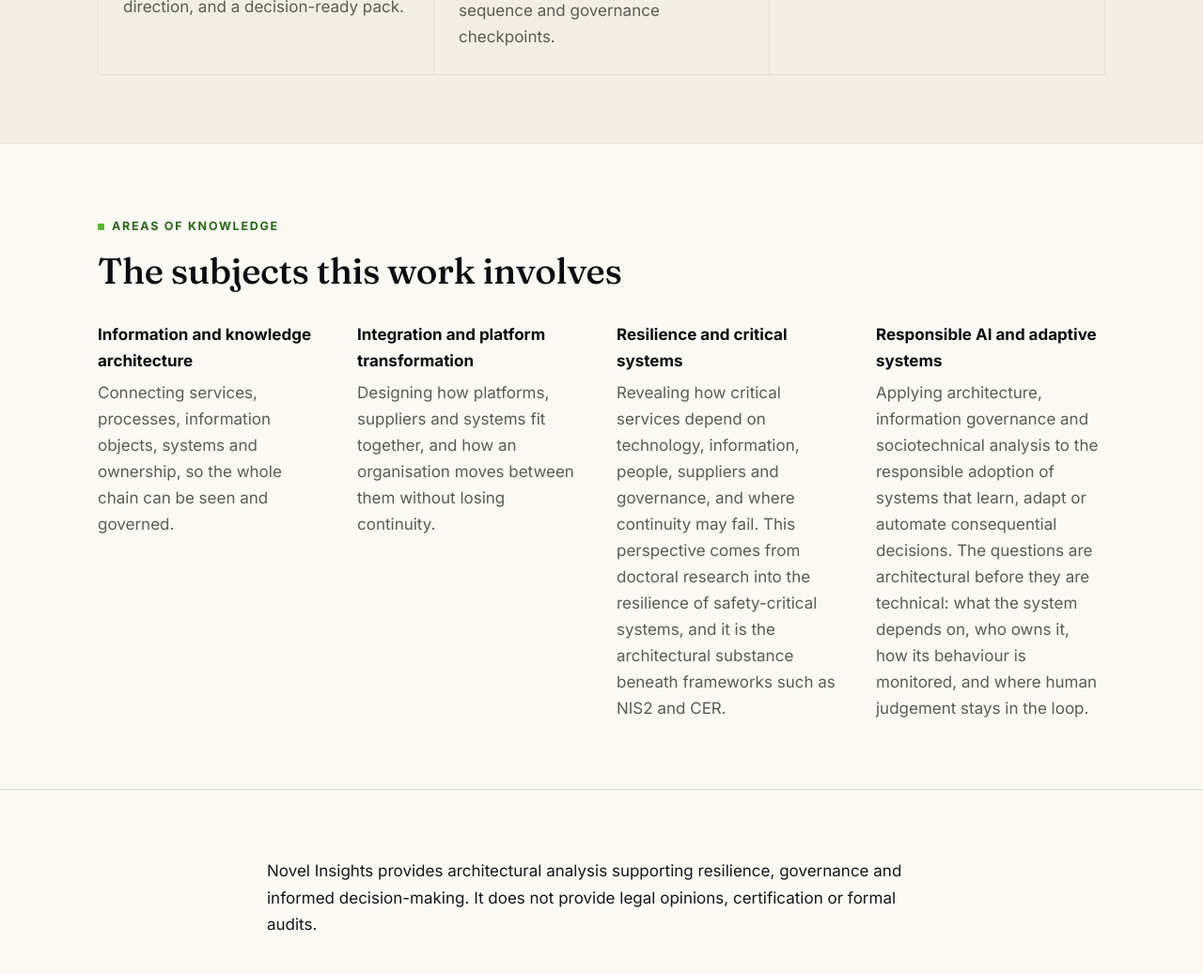
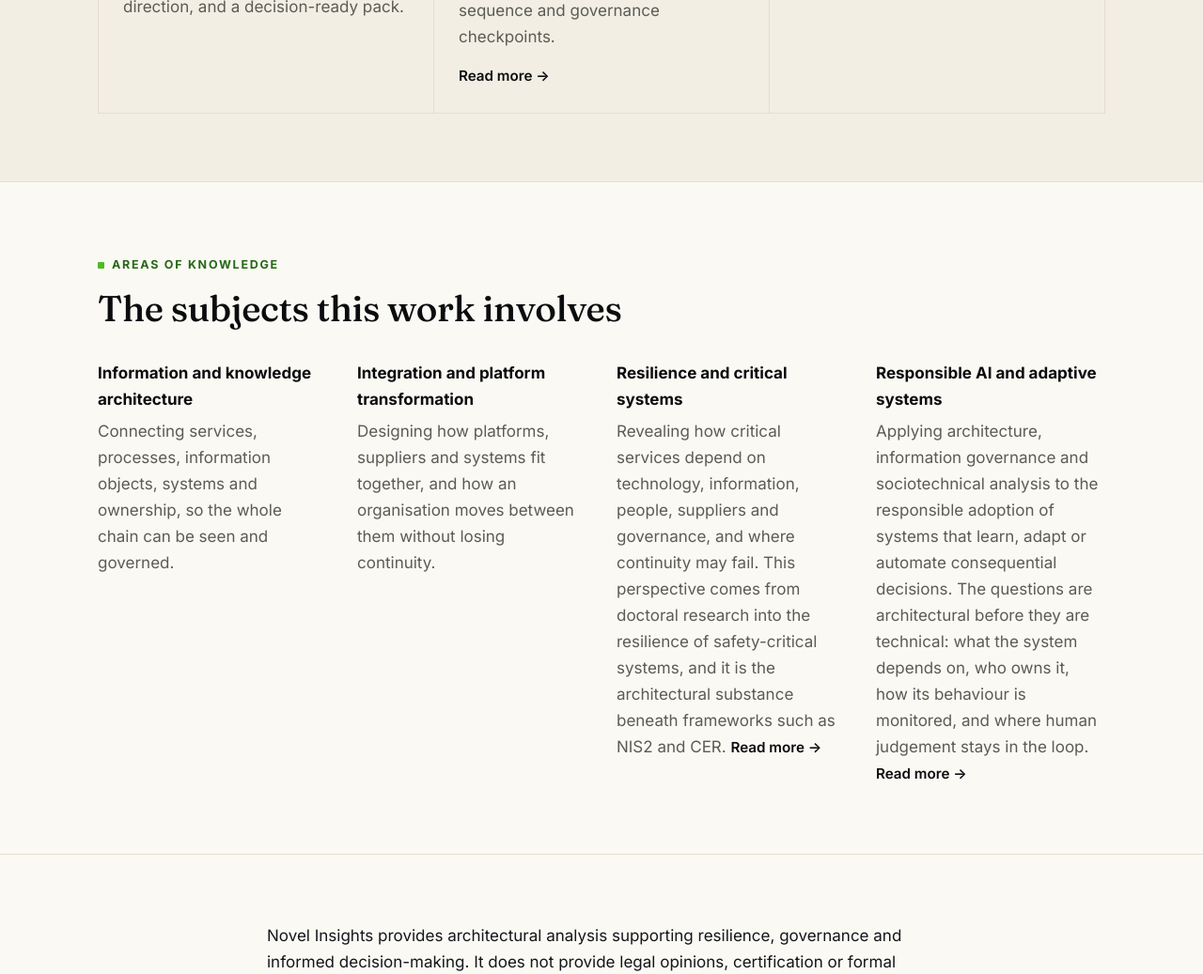
Before and after one commit to novelinsights/novelinsights.com, a plain HTML site: page services.html in a window 1280 px wide. Shown: the part 1841-2878 px from the top of the page at 94% size. Drawn offline with Linux system fonts and the light colour scheme; a web font is replaced by a local one.

Commit message:
Resolve orphaned service sub-pages: link, don't remove
Phase 2's footer change and Phase 4's card replacement left the three
services/*.html pages with zero inbound internal links. Rather than
delete (which would need a redirect decision) or leave them orphaned,
linked each back in from services.html where the topic genuinely
fits:

- Enterprise Architecture Capability and Governance: 'Read more' from
  the Target Architecture and Transformation Roadmap engagement card
  — closest fit among the three engagements (capability/governance
  building vs a single decision or an in-flight programme).
- Resilience and Critical Systems Architecture: 'Read more' appended
  to the Resilience and critical systems knowledge entry — direct
  topic match, and the entry already echoes this page's NIS2/CER
  content.
- AI Architecture and Governance Readiness: 'Read more' appended to
  the Responsible AI and adaptive systems knowledge entry — direct
  topic match.

Homepage cards/entries deliberately left without these links, matching
the site's existing convention that card-level deep links only ever
lived on services.html, never on the homepage teaser versions.

Co-Authored-By: Claude Sonnet 5 <noreply@anthropic.com>

```diff
--- a/services.html
+++ b/services.html
@@ -144,6 +144,9 @@
           architectures, architecture principles, dependency analysis, implementation
           sequence and governance checkpoints.
         </p>
+        <p class="card-cta">
+          <a class="link-quiet" href="services/enterprise-architecture-governance.html">Read more →</a>
+        </p>
       </div>
       <div class="card">
         <h3>Architecture Assurance and Advisory Support</h3>
@@ -180,7 +183,8 @@
         <dd>Revealing how critical services depend on technology, information, people,
           suppliers and governance, and where continuity may fail. This perspective comes
           from doctoral research into the resilience of safety-critical systems, and it is the
-          architectural substance beneath frameworks such as NIS2 and CER.</dd>
+          architectural substance beneath frameworks such as NIS2 and CER.
+          <a class="link-quiet" href="services/resilience-critical-systems.html">Read more →</a></dd>
       </div>
       <div>
         <dt>Responsible AI and adaptive systems</dt>
@@ -188,7 +192,8 @@
           responsible adoption of systems that learn, adapt or automate consequential
           decisions. The questions are architectural before they are technical: what the
           system depends on, who owns it, how its behaviour is monitored, and where human
-          judgement stays in the loop.</dd>
+          judgement stays in the loop.
+          <a class="link-quiet" href="services/ai-governance-readiness.html">Read more →</a></dd>
       </div>
     </dl>
   </div>
```
